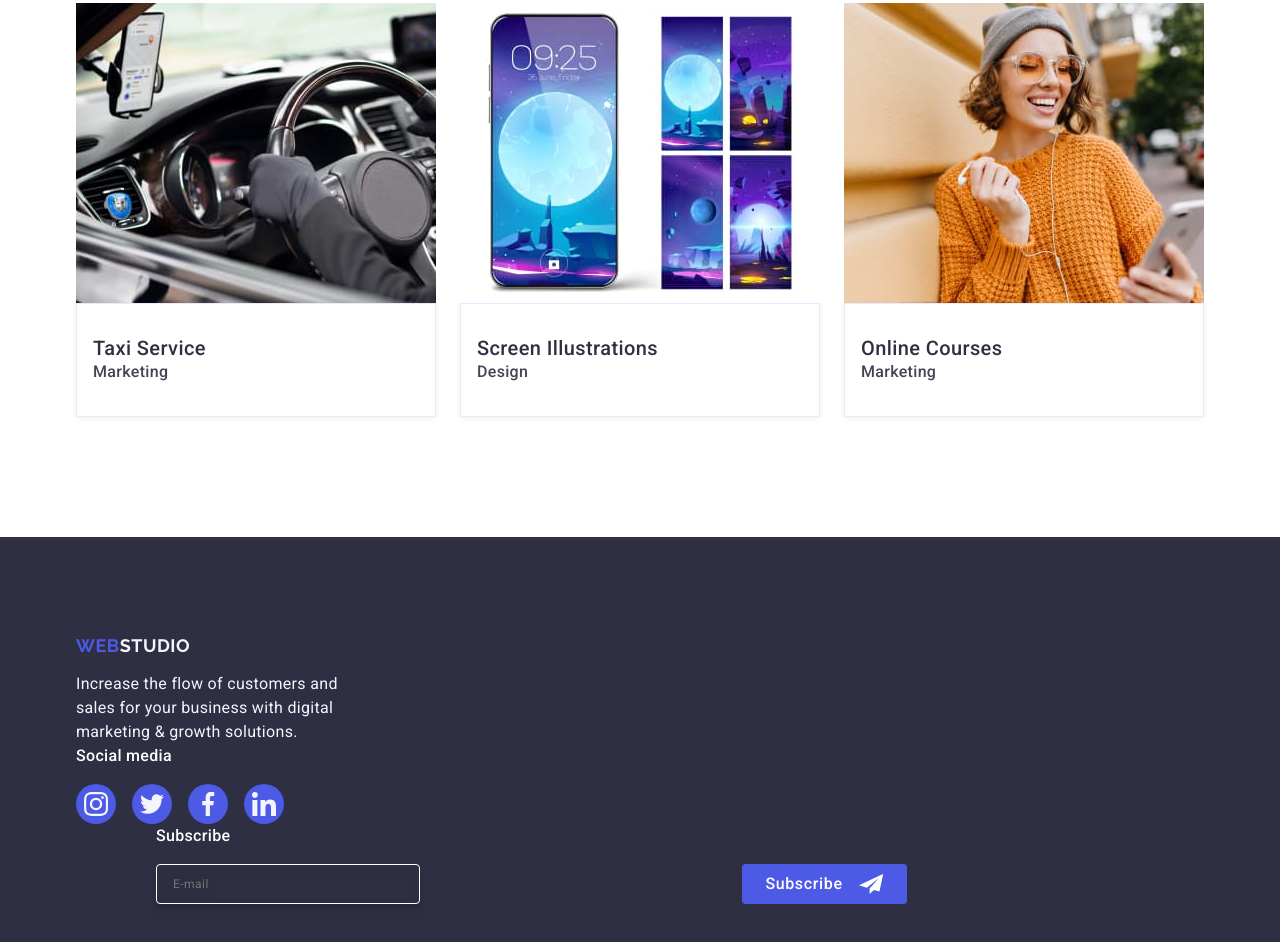
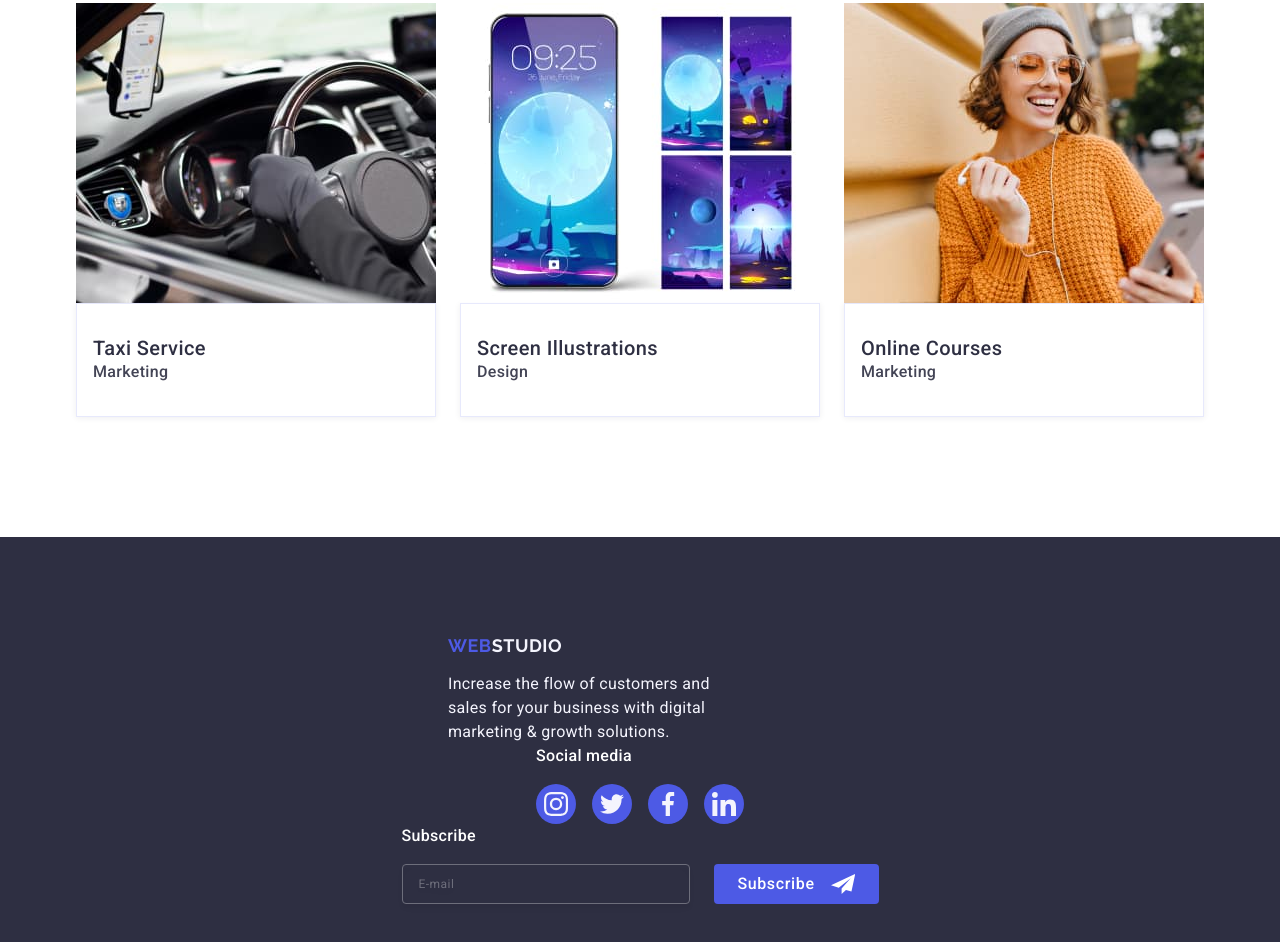
Before and after one commit to Shnurkova/goit-markup-hw-06, a plain HTML site: page index.html in a window 1280 px wide. Shown: the part 2619-3561 px from the top of the page. Drawn offline with nearby package versions, Linux system fonts and the light colour scheme.

Commit message:
add adaptive footer

```diff
--- a/css/styles.css
+++ b/css/styles.css
@@ -430,7 +430,7 @@ screen and (min-device-pixel-ratio: 2) and (max-width: 767px){
 .container-footer {
     display: flex;
     flex-direction: column;
-    justify-content: center;
+    align-items: center;
 }
 
 .logo-text {
@@ -491,9 +491,9 @@ screen and (min-device-pixel-ratio: 2) and (max-width: 767px){
     line-height: 0;
 }
 
-.subscribe-footer {
+/* .subscribe-footer {
     margin-left: 80px;
-}
+} */
 
 .subscribe {
     color: #FFF;
@@ -506,22 +506,32 @@ screen and (min-device-pixel-ratio: 2) and (max-width: 767px){
 
 .form-subscribe {
     display: flex;
+    flex-direction: column;
     gap: 24px;
-    justify-content: flex-end;
 }
 
 .subscribe-footer-input {
     border-radius: 4px;
     border: 1px solid var(--WHITE, #FFF);
+    opacity: 0.3;
     box-shadow: 0px 4px 4px 0px rgba(0, 0, 0, 0.15);
     background-color: transparent;
     padding: 8px 16px;
-    width: 264px;
+    width: 288px;
     height: 40px;
     font-size: 12px;
     line-height: 1.5;
     letter-spacing: 0.04em;
     filter: drop-shadow(0px 4px 4px rgba(0, 0, 0, 0.15));
+    color: #ffffff;
+}
+
+.subscribe-footer-input::placeholder {
+    color: #FFF;
+    font-size: 12px;
+    font-weight: 400;
+    line-height: 2;
+    letter-spacing: 0.04em;
     color: #ffffff;
 }
 
@@ -549,7 +559,6 @@ screen and (min-device-pixel-ratio: 2) and (max-width: 767px){
 .subscribe-btn-icon {
     margin-left: 16px;
 }
-
 /* ============/MOBILE FOOTER============ */
 @media screen and (min-width: 768px) {
    .container {
@@ -908,6 +917,8 @@ screen and (min-device-pixel-ratio: 2) and (max-width: 767px){
 
 
     /* ============DESKTOP FOOTER============= */
-
+    .form-subscribe {
+        flex-direction: row;
+    }
     /* ============/DESKTOP FOOTER============ */
 }
```
